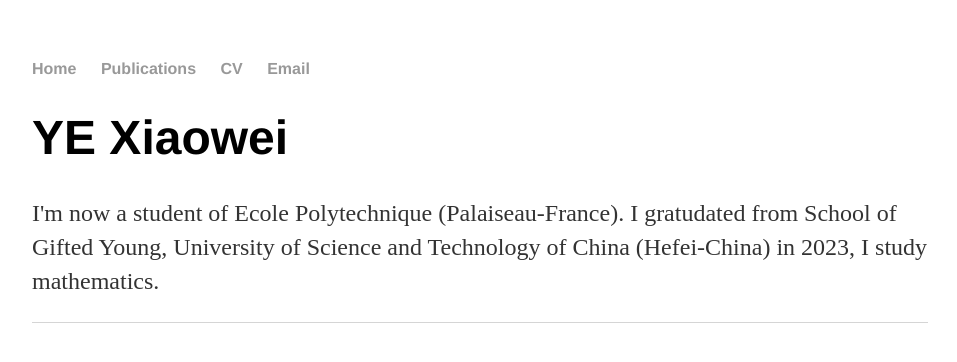
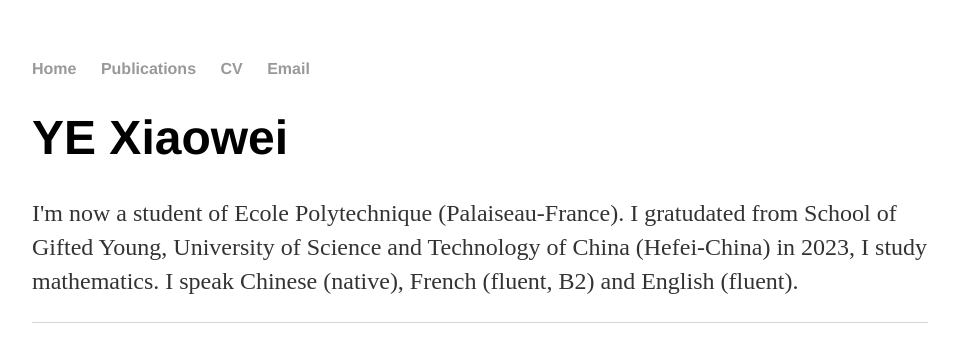
Before and after one commit to XiaoweiYEXavier/XiaoweiYEXavier.github.io, a Jekyll site: the page built from index.html, in a window 1280 px wide. Shown: the top 362 px of the page, without its empty margins (160-1117 px from the left). Built offline with Jekyll 4.4.1, drawn with Linux system fonts in a browser that asks for light colours.

Commit message:
Update index.html

```diff
--- a/index.html
+++ b/index.html
@@ -4,5 +4,8 @@
 ---
 <div class="blurb">
 	<h1>YE Xiaowei</h1>
-	<p>I'm now a student of Ecole Polytechnique (Palaiseau-France). I gratudated from School of Gifted Young, University of Science and Technology of China (Hefei-China) in 2023, I study mathematics.</a></p>
+	<p>I'm now a student of Ecole Polytechnique (Palaiseau-France).
+	   I gratudated from School of Gifted Young, University of Science and Technology of China (Hefei-China) in 2023, I study mathematics.
+           I speak Chinese (native), French (fluent, B2) and English (fluent).
+        </a></p>
 </div><!-- /.blurb -->
```
